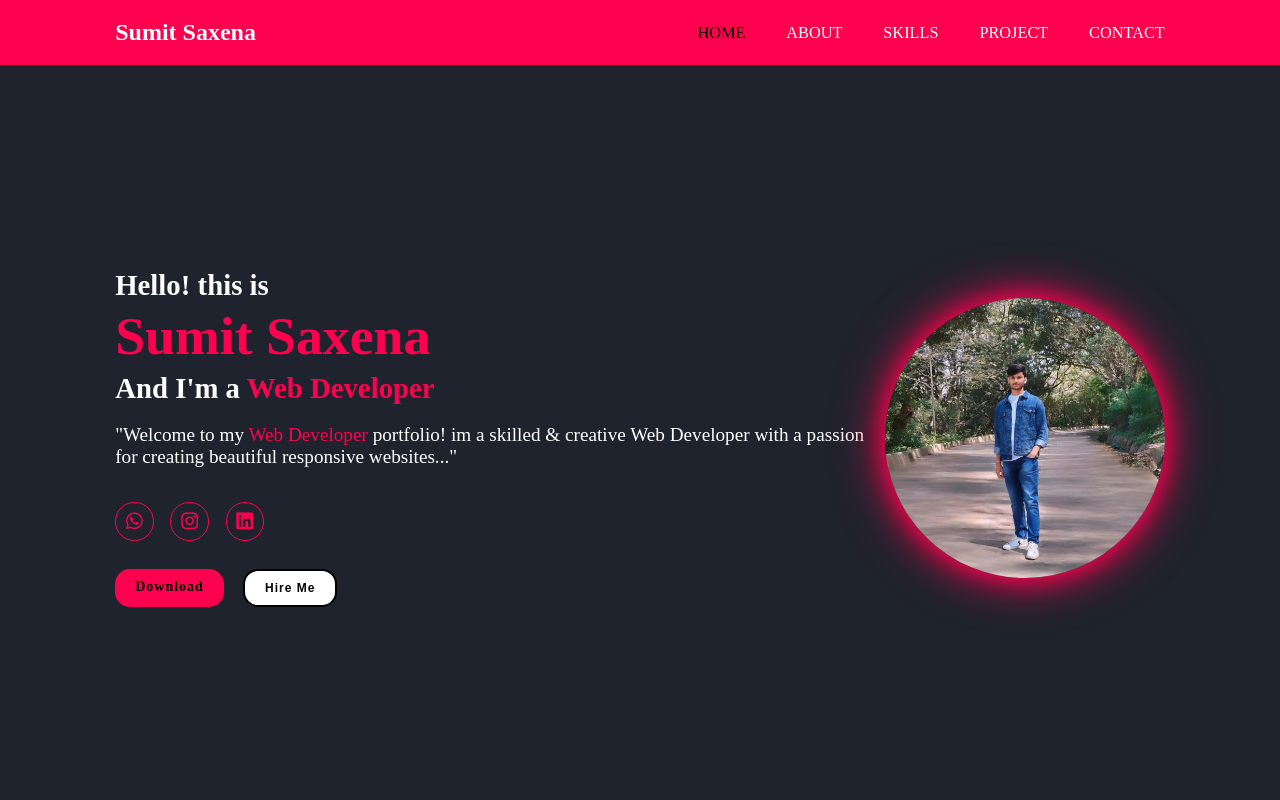
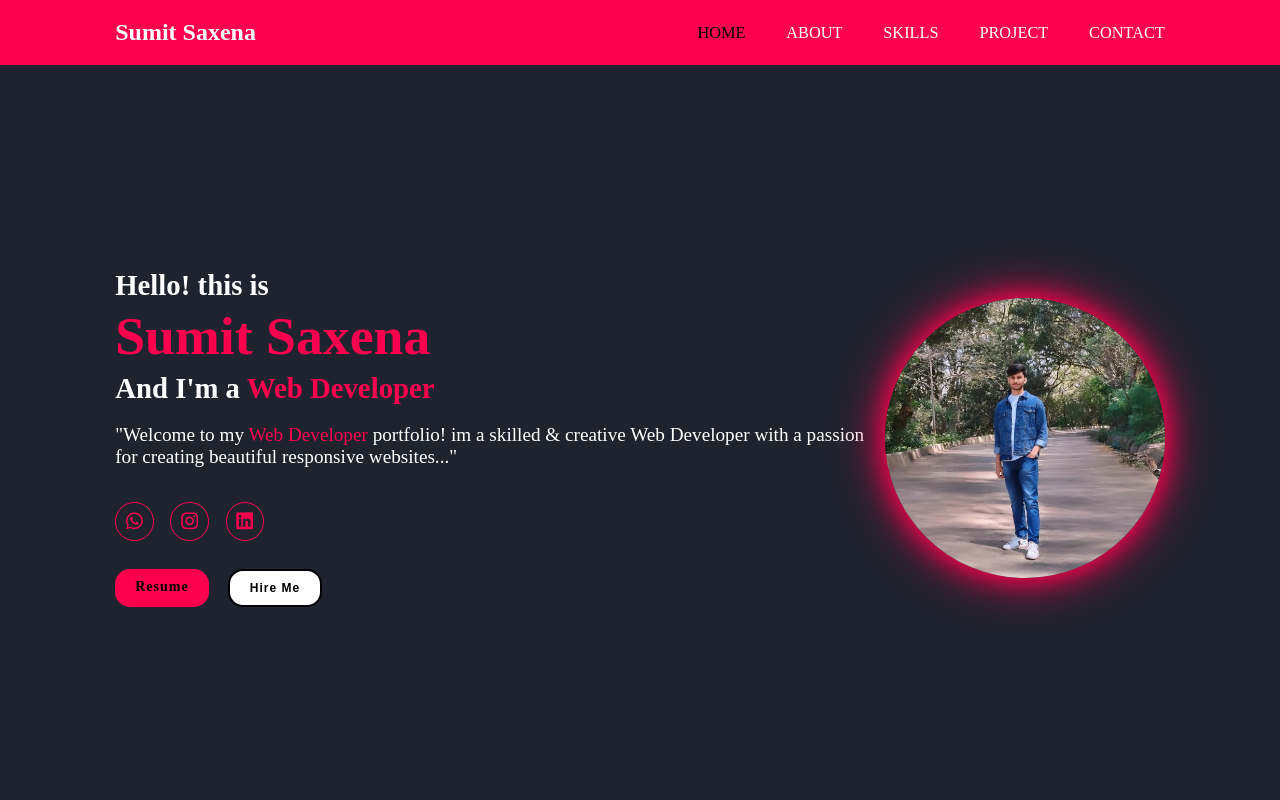
Before and after one commit to sumitsaxena11111/Portfolio, a plain HTML site: page index.html in a window 1280 px wide. Shown: the top 800 px of the page. Drawn offline with nearby package versions, Linux system fonts and the light colour scheme.

Commit message:
Add files via upload

```diff
--- a/index.html
+++ b/index.html
@@ -43,7 +43,7 @@
             </div>
             <div class="btn-box">
                 <!-- <button class="btn-1">Download CV</button><a href="resume.docx"></a> -->
-                <a href="#" download="resume.docx" class="btn-1">Download</a>
+                <a href="resume.docx" download="resume.docx" class="btn-1">Resume</a>
                 <button class="btn-2">Hire Me</button>
             </div>
         </div>
```
